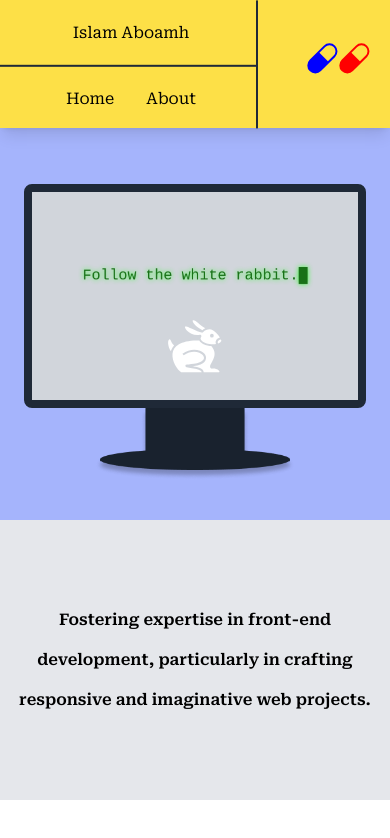
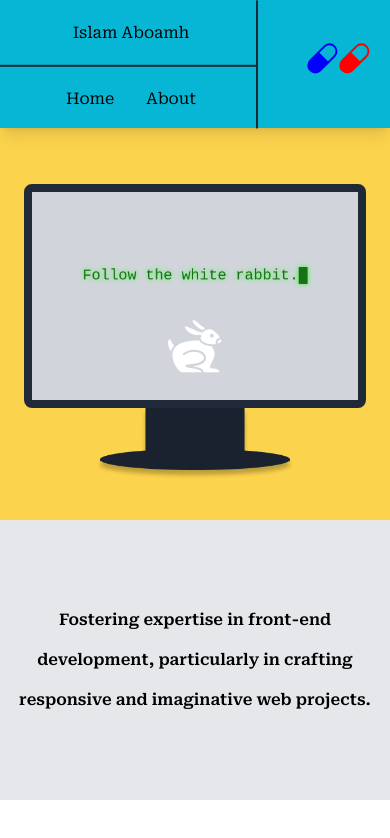
Before and after one commit to I-A11/islam-matrix, a Next.js app: page / in a window 390 px wide. Shown: the top 838 px of the page. Built offline with nearby package versions, Linux system fonts and the light colour scheme.

Commit message:
Change home hero section colors.

```diff
--- a/app/components/common/Navbar.jsx
+++ b/app/components/common/Navbar.jsx
@@ -11,7 +11,7 @@ const Navbar = () => {
     <div>
       <nav
         className={`w-full ${
-          color ? "bg-yellow-300" : "bg-cyan-500"
+          color ? "bg-cyan-300" : "bg-cyan-500"
         }  sticky top-0 shadow-lg`}
       >
         <div className="justify-around items-center hidden md:flex py-6 border-b-1 font-semibold">
--- a/app/components/home/HomeContainer.jsx
+++ b/app/components/home/HomeContainer.jsx
@@ -10,9 +10,7 @@ const HomeContainer = () => {
 
   return (
     <div
-      className={` ${
-        color ? "bg-indigo-300" : "bg-amber-300"
-      } h pt-4 pb-10 px-6`}
+      className={` ${color ? "bg-blue-500" : "bg-amber-300"} h pt-4 pb-10 px-6`}
     >
       <HomeHero />
       <Image src={Base} alt="desktop base" width={200} className="mx-auto" />
--- a/app/components/home/HomeHero.jsx
+++ b/app/components/home/HomeHero.jsx
@@ -13,7 +13,9 @@ const HomeHero = () => {
   const { color } = useColorContext();
   return (
     <div
-      className={` bg-gray-300 h-56 xs:h-80 border-8 border-gray-800 mt-10 rounded-lg xs:max-w-[38rem] mx-auto`}
+      className={` ${
+        color ? "bg-blue-300" : "bg-gray-300"
+      } h-56 xs:h-80 border-8 border-gray-800 mt-10 rounded-lg xs:max-w-[38rem] mx-auto`}
     >
       <div className="flex xs:flex-row flex-col justify-between xs:pr-8 pr-0 items-center xs:max-w-[38rem] mx-auto">
         <div className="">
--- a/app/context/color_context.jsx
+++ b/app/context/color_context.jsx
@@ -4,7 +4,7 @@ import React, { useContext, useState } from "react";
 
 const ColorContext = React.createContext();
 export const ColorProvider = ({ children }) => {
-  const [color, setColor] = useState(true);
+  const [color, setColor] = useState(false);
 
   const changeColor = () => {
     setColor(!color);
```
